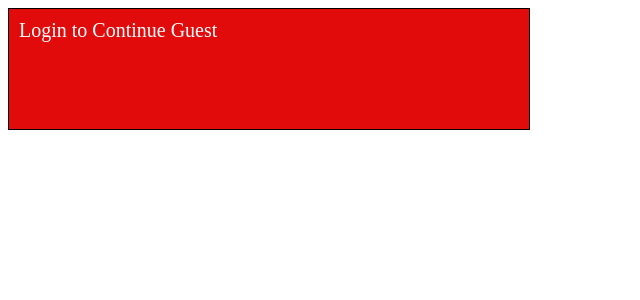
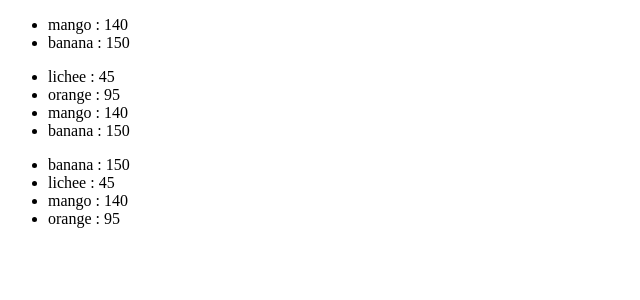
Before and after one commit to AmiyoKm/my-react-app, a React (Vite) app in the folder my-react-app/: page / in a window 1280 px wide. Shown: the top 300 px of the page, without its empty margins (0-640 px from the left). Built offline with nearby package versions, Linux system fonts and the light colour scheme.

Commit message:
lists in react

```diff
--- a/my-react-app/src/App.jsx
+++ b/my-react-app/src/App.jsx
@@ -1,9 +1,9 @@
-import UserGreeting from './userGreeting';
+import List from './List.jsx';
 
 function App() {
   return (
     <>
-      <UserGreeting isLoggedIn={false} userName="Amiyo" />
+     < List />
     </>
   );
 }
--- /dev/null
+++ b/my-react-app/src/List.jsx
@@ -0,0 +1,35 @@
+function List() {
+    const list=[
+        {name:'orange' , calories : 95},
+        {name :'mango' , calories : 140},
+        {name:'lichee' , calories:45},
+        {name:'banana', calories:150}];
+    const sortedList = list.sort((a,b)=> a.name.localeCompare(b.name));
+    const newArray=list.map( (fruit) =>    <li>{fruit.name} : {fruit.calories}</li>    );
+
+
+    const sortedCalories = list.sort((a,b)=> a.calories-b.calories);
+    const sortedByCalories = sortedCalories.map(fruit=> <li>{fruit.name} : {fruit.calories} </li>)
+
+    const sortedArray=sortedList.map( (fruit) =>    <li>{fruit.name} : {fruit.calories}</li>    );
+
+    const filterCalories = list.filter( fruit =>{ return fruit.calories>100 })
+    const filterByCalories = filterCalories.map(fruit=> <li>{fruit.name} : {fruit.calories} </li>)
+
+
+    return (
+    <>
+    <ul>
+        {filterByCalories}
+    </ul>
+       <ul>
+        {sortedByCalories}
+       </ul>
+       <ul>
+        {newArray}
+       </ul>
+
+    </>
+            );
+        }
+export default List;
--- a/my-react-app/src/userGreeting.jsx
+++ /dev/null
@@ -1,16 +0,0 @@
-import PropTypes from 'prop-types';
-function UserGreeting(props){
-
-
-    const greetingMsg = <div className="greeting">Welcome {props.userName} </div>
-    const loginPrompt = <div className="login">Login to Continue Guest </div>
-
-    return props.isLoggedIn ? greetingMsg : loginPrompt;
-};
-
-UserGreeting.propTypes = {
-    isLoggedIn: PropTypes.bool.isRequired,
-    userName: PropTypes.string.isRequired,
-  };
-
-export default UserGreeting;
```
